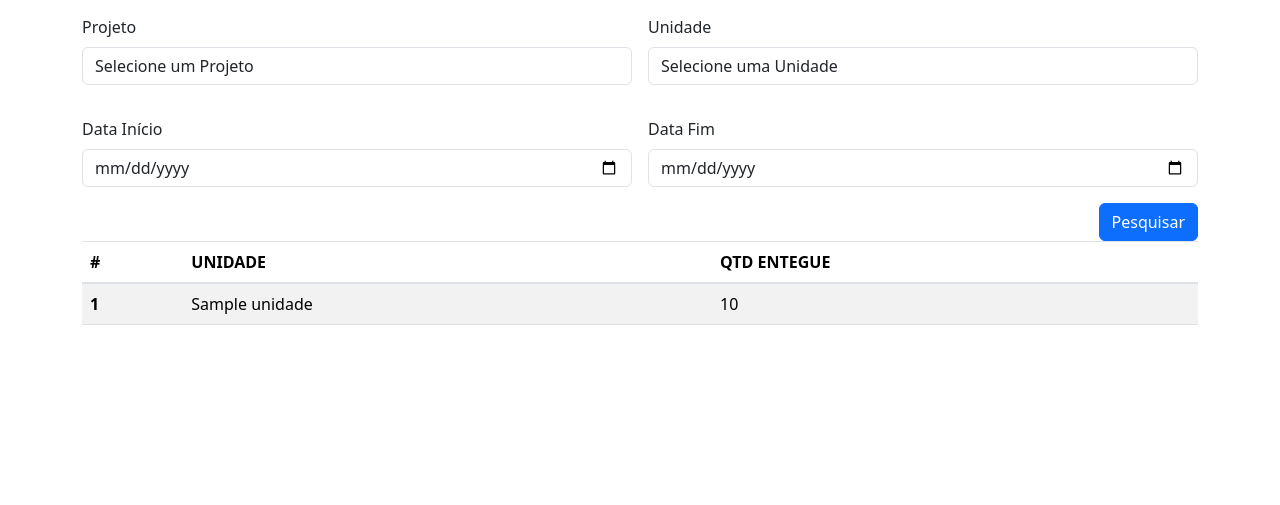
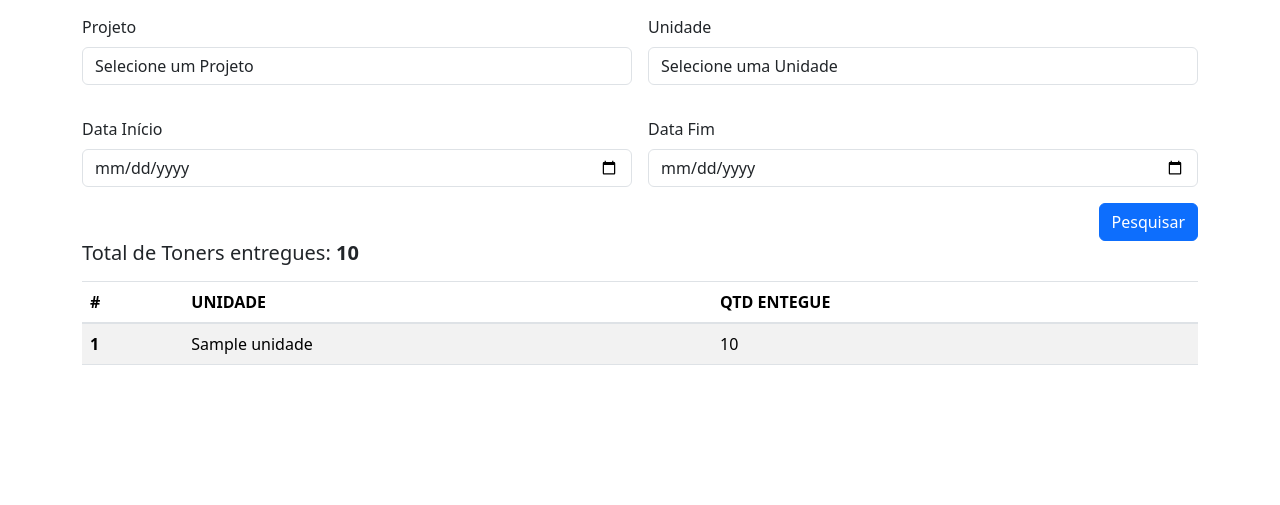
Before and after one commit to gleisonmedeiros/controlesuprimentos, a Django app: page /controlesupri/total_unidade/ in a window 1280 px wide. Shown: the part 95-600 px from the top of the page. Run offline with Django 5.2, Linux system fonts and the light colour scheme; tables that the repository leaves empty hold one stand-in row (values such as "Sample post"); some libraries are stand-ins or nearby versions.

Commit message:
Acrescentando o total

```diff
--- a/controlesuprimentos/cltsupri/templates/total_unidade.html
+++ b/controlesuprimentos/cltsupri/templates/total_unidade.html
@@ -41,6 +41,7 @@
         <input type="submit" class="btn btn-primary" value="Pesquisar"></input>
     </div>
 </form>
+<label for="form_projeto"><H5>Total de Toners entregues: <b>{{ total }}</b></H5></label>
 <table class="table table-striped table-hover">
   <thead>
     <tr>
--- a/controlesuprimentos/cltsupri/views.py
+++ b/controlesuprimentos/cltsupri/views.py
@@ -72,14 +72,16 @@ def total_unidade(request):
             pass
 
     lista = {}
+    total = 0
     for entrega in entregas_ordenadas:
         if entrega.unidade.nome not in lista:
             lista[entrega.unidade.nome] = 0
         lista[entrega.unidade.nome] += entrega.quantidade_entregue
+        total += entrega.quantidade_entregue
 
     print(lista)
 
-    return render(request,'total_unidade.html',{'form': entregas_ordenadas,'form_projeto':form_projeto,'form_unidades':form_unidades,'lista':lista} )
+    return render(request,'total_unidade.html',{'form': entregas_ordenadas,'form_projeto':form_projeto,'form_unidades':form_unidades,'lista':lista,'total':total} )
 
 
 # Create your views here.
```
